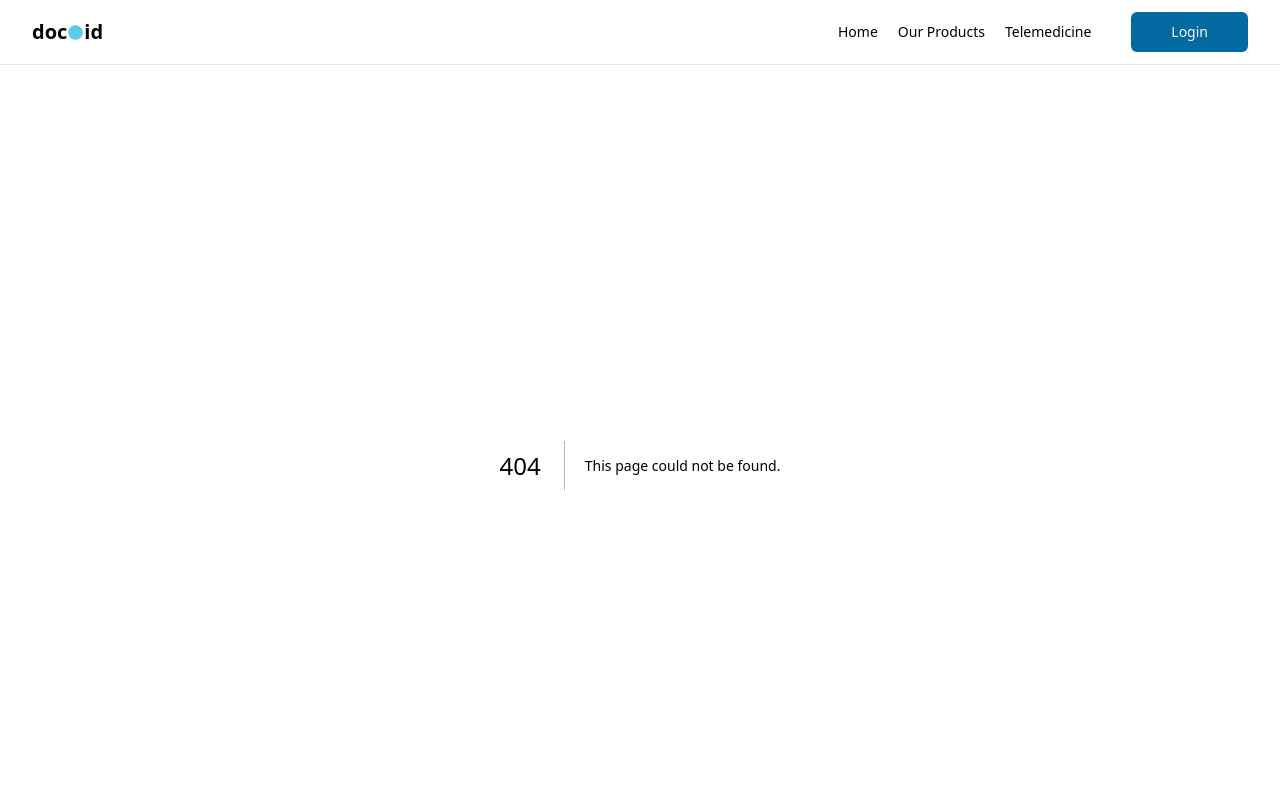
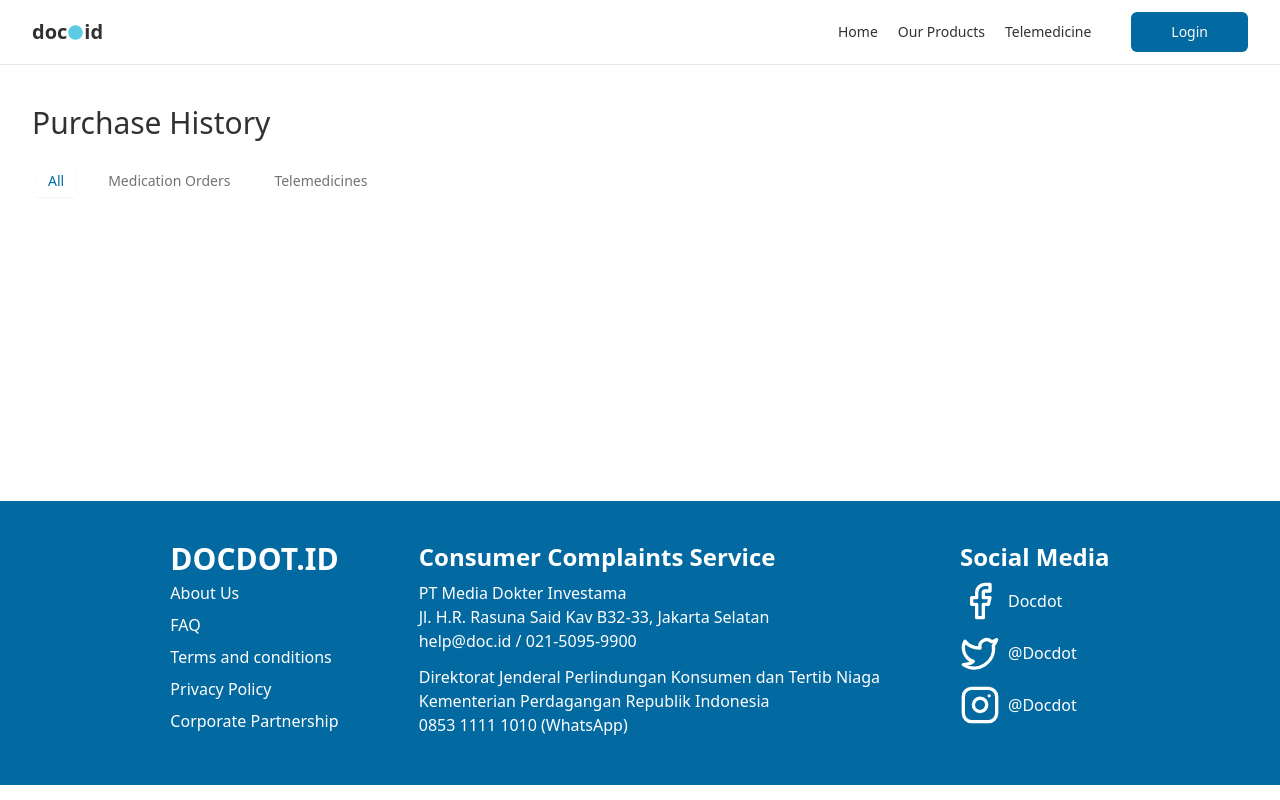
Before and after one commit to nisrinous/docdotid, a Next.js app: page /user/purchasehistory in a window 1280 px wide. Before the commit this address had no page. Shown: the top 800 px of the page. Built offline with nearby package versions, Linux system fonts and the light colour scheme.

Commit message:
feat: add purchase page

```diff
--- a/package.json
+++ b/package.json
@@ -17,6 +17,7 @@
     "@radix-ui/react-scroll-area": "^1.0.5",
     "@radix-ui/react-select": "^2.0.0",
     "@radix-ui/react-slot": "^1.0.2",
+    "@radix-ui/react-tabs": "^1.0.4",
     "@reduxjs/toolkit": "^2.0.1",
     "axios": "^1.6.5",
     "class-variance-authority": "^0.7.0",
--- a/src/components/card/cart-item-card.tsx
+++ b/src/components/card/cart-item-card.tsx
@@ -21,6 +21,7 @@ const CartItemCard = ({ quantity }: { quantity: number }) => {
             <p className="text-zinc-400 leading-none text-xs">Category</p>
             <p className="text-left">Product Name</p>
             <p className="text-zinc-600 leading-none text-xs">Product Price</p>
+            <p className="text-green-700">on stock</p>
           </div>
           <div className="flex flex-col justify-start items-start p-0">
             <ManageQuantityButton quantity={quantity} />
@@ -33,7 +34,7 @@ const CartItemCard = ({ quantity }: { quantity: number }) => {
               disabled={quantity < 1}
               className="text-sky-700 p-0"
             >
-              Delete Item
+              {quantity > 1 ? "Delete Item" : "Cari p lain"}
             </Button>
           </DialogTrigger>
           <DialogContent className="sm:max-w-[425px]">
--- a/src/components/card/order-item-card.tsx
+++ b/src/components/card/order-item-card.tsx
@@ -12,7 +12,7 @@ const OrderItemCard = ({
   return (
     <>
       <Card>
-        <CardHeader>
+        <CardHeader className="p-2">
           <CardContent className="p-0 flex flex-row justify-start items-center w-full gap-3">
             <img src="Caduceus.svg" className="h-16 w-16 p-1 border-2"></img>
             <div className="flex flex-col justify-start items-start">
--- /dev/null
+++ b/src/components/card/purchased-card.tsx
@@ -0,0 +1,47 @@
+import { Badge } from "../ui/badge";
+import { Button } from "../ui/button";
+import { Card, CardContent, CardHeader } from "../ui/card";
+
+const PurchasedCard = ({ type, id }: { type: string; id: number }) => {
+  return (
+    <>
+      <Card className="px-5 pt-2 pb-3 w-full flex flex-col justify-start items-start">
+        <CardHeader className="px-2 py-0 w-full flex flex-row items-center justify-between">
+          <h3 className="text-lg">{type}order</h3>
+          <Badge className="bg-gray-400 px-4 py-1 hover:bg-gray-400 hover:cursor-default">
+            Order status
+          </Badge>
+        </CardHeader>
+        <CardContent className="p-2 w-full flex flex-row gap-5 md:gap-10 justify-between">
+          <div className="flex flex-row gap-10">
+            <div className="flex flex-row justify-center items-center gap-3">
+              <img src="Caduceus.svg" className="border-2 p-1"></img>
+              <div className="gap-0">
+                <p className="leading-none text-sm ">Product Name</p>
+                <p className="text-zinc-500 leading-none text-sm ">
+                  + x other product
+                </p>
+              </div>
+            </div>
+            <div className="flex-col justify-center gap-0 hidden md:flex">
+              <p className="text-zinc-600 leading-none text-sm ">Created at</p>
+              <p className="leading-none text-sm ">Mon, 13th Dec 2023</p>
+            </div>
+            <div className="flex-col justify-center gap-0 hidden md:flex">
+              <p className="text-zinc-600 leading-none text-sm ">Total price</p>
+              <p className="leading-none text-sm  text-orange-600">$ total</p>
+            </div>
+          </div>
+
+          <div>
+            <Button variant="link" className="text-sky-700">
+              Details
+            </Button>
+          </div>
+        </CardContent>
+      </Card>
+    </>
+  );
+};
+
+export default PurchasedCard;
--- a/src/components/menu/profile-menu.tsx
+++ b/src/components/menu/profile-menu.tsx
@@ -29,10 +29,10 @@ const ProfileMenu = () => {
           </DropdownMenuTrigger>
           <DropdownMenuContent className="mr-7">
             <DropdownMenuItem className="w-36">
-              <Link href="/">Profile</Link>
+              <Link href="/user/profile">Profile</Link>
             </DropdownMenuItem>
             <DropdownMenuItem>
-              <Link href="/product">Purchase History</Link>
+              <Link href="/user/purchasehistory">Purchase History</Link>
             </DropdownMenuItem>
 
             <DropdownMenuSeparator />
--- /dev/null
+++ b/src/components/ui/badge.tsx
@@ -0,0 +1,36 @@
+import * as React from "react"
+import { cva, type VariantProps } from "class-variance-authority"
+
+import { cn } from "@/lib/utils"
+
+const badgeVariants = cva(
+  "inline-flex items-center rounded-full border border-neutral-200 px-2.5 py-0.5 text-xs font-semibold transition-colors focus:outline-none focus:ring-2 focus:ring-neutral-950 focus:ring-offset-2 dark:border-neutral-800 dark:focus:ring-neutral-300",
+  {
+    variants: {
+      variant: {
+        default:
+          "border-transparent bg-neutral-900 text-neutral-50 hover:bg-neutral-900/80 dark:bg-neutral-50 dark:text-neutral-900 dark:hover:bg-neutral-50/80",
+        secondary:
+          "border-transparent bg-neutral-100 text-neutral-900 hover:bg-neutral-100/80 dark:bg-neutral-800 dark:text-neutral-50 dark:hover:bg-neutral-800/80",
+        destructive:
+          "border-transparent bg-red-500 text-neutral-50 hover:bg-red-500/80 dark:bg-red-900 dark:text-neutral-50 dark:hover:bg-red-900/80",
+        outline: "text-neutral-950 dark:text-neutral-50",
+      },
+    },
+    defaultVariants: {
+      variant: "default",
+    },
+  }
+)
+
+export interface BadgeProps
+  extends React.HTMLAttributes<HTMLDivElement>,
+    VariantProps<typeof badgeVariants> {}
+
+function Badge({ className, variant, ...props }: BadgeProps) {
+  return (
+    <div className={cn(badgeVariants({ variant }), className)} {...props} />
+  )
+}
+
+export { Badge, badgeVariants }
--- /dev/null
+++ b/src/components/ui/tabs.tsx
@@ -0,0 +1,53 @@
+import * as React from "react";
+import * as TabsPrimitive from "@radix-ui/react-tabs";
+
+import { cn } from "@/lib/utils";
+
+const Tabs = TabsPrimitive.Root;
+
+const TabsList = React.forwardRef<
+  React.ElementRef<typeof TabsPrimitive.List>,
+  React.ComponentPropsWithoutRef<typeof TabsPrimitive.List>
+>(({ className, ...props }, ref) => (
+  <TabsPrimitive.List
+    ref={ref}
+    className={cn(
+      "inline-flex h-10 items-center justify-center rounded-md p-1 text-neutral-500 dark:text-neutral-400",
+      className
+    )}
+    {...props}
+  />
+));
+TabsList.displayName = TabsPrimitive.List.displayName;
+
+const TabsTrigger = React.forwardRef<
+  React.ElementRef<typeof TabsPrimitive.Trigger>,
+  React.ComponentPropsWithoutRef<typeof TabsPrimitive.Trigger>
+>(({ className, ...props }, ref) => (
+  <TabsPrimitive.Trigger
+    ref={ref}
+    className={cn(
+      "inline-flex items-center justify-center whitespace-nowrap rounded-sm px-3 py-1.5 text-sm font-medium ring-offset-white transition-all focus-visible:outline-none focus-visible:ring-2 focus-visible:ring-neutral-950 focus-visible:ring-offset-2 disabled:pointer-events-none disabled:opacity-50 data-[state=active]:bg-white data-[state=active]:text-sky-700 data-[state=active]:shadow-sm dark:ring-offset-neutral-950 dark:focus-visible:ring-neutral-300 dark:data-[state=active]:bg-neutral-950 dark:data-[state=active]:text-neutral-50",
+      className
+    )}
+    {...props}
+  />
+));
+TabsTrigger.displayName = TabsPrimitive.Trigger.displayName;
+
+const TabsContent = React.forwardRef<
+  React.ElementRef<typeof TabsPrimitive.Content>,
+  React.ComponentPropsWithoutRef<typeof TabsPrimitive.Content>
+>(({ className, ...props }, ref) => (
+  <TabsPrimitive.Content
+    ref={ref}
+    className={cn(
+      "mt-2 ring-offset-white focus-visible:outline-none focus-visible:ring-2 focus-visible:ring-neutral-950 focus-visible:ring-offset-2 dark:ring-offset-neutral-950 dark:focus-visible:ring-neutral-300",
+      className
+    )}
+    {...props}
+  />
+));
+TabsContent.displayName = TabsPrimitive.Content.displayName;
+
+export { Tabs, TabsList, TabsTrigger, TabsContent };
--- /dev/null
+++ b/src/pages/user/purchasehistory/index.tsx
@@ -0,0 +1,41 @@
+import PurchasedCard from "@/components/card/purchased-card";
+import { Tabs, TabsContent, TabsList, TabsTrigger } from "@/components/ui/tabs";
+
+export default function PurchaseHistory() {
+  return (
+    <>
+      <div className="container my-10 ">
+        <h3 className="scroll-m-20 text-2xl md:text-3xl my-5">
+          Purchase History
+        </h3>
+        <div className="grid grid-cols-1 grid-rows-2 gap-10 pb-5">
+          <div className="col-span-3">
+            <div className="flex flex-col md:flex-row gap-10 mb-10">
+              <Tabs defaultValue="all" className="w-full bg-none">
+                <TabsList className="bg-none w-full items-start justify-start gap-5">
+                  <TabsTrigger value="all" className="bg-none">
+                    All
+                  </TabsTrigger>
+                  <TabsTrigger value="orders" className="bg-none">
+                    Medication Orders
+                  </TabsTrigger>
+                  <TabsTrigger value="telemedicines" className="bg-none">
+                    Telemedicines
+                  </TabsTrigger>
+                </TabsList>
+                <TabsContent value="all" className="mb-10"></TabsContent>
+                <TabsContent value="orders" className="mb-10">
+                  <PurchasedCard id={3} type="Medical " />
+                </TabsContent>
+                <TabsContent value="telemedicines" className="mb-10">
+                  {" "}
+                  <PurchasedCard id={3} type="Telemedicine " />
+                </TabsContent>
+              </Tabs>
+            </div>
+          </div>
+        </div>
+      </div>
+    </>
+  );
+}
```
Also changed, not shown: 1 other file (tests, documents, lock files or other folders).
